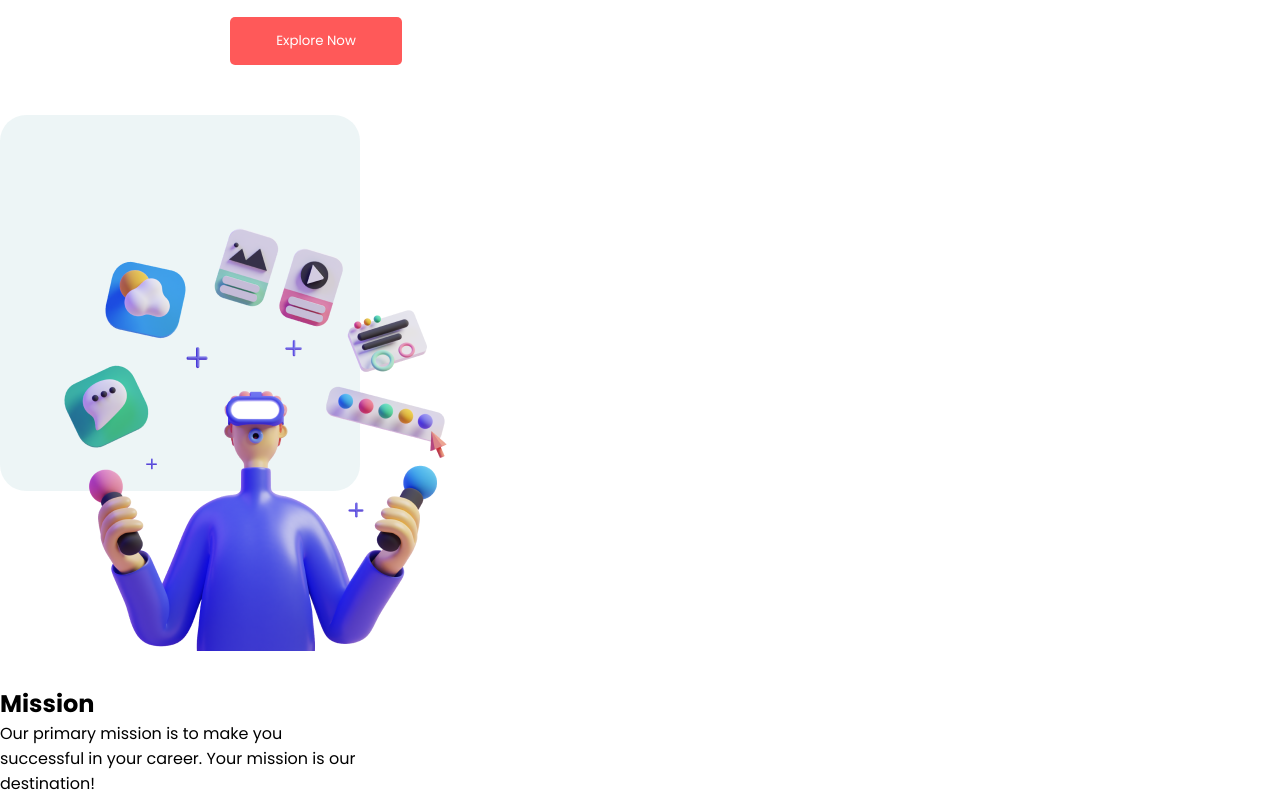
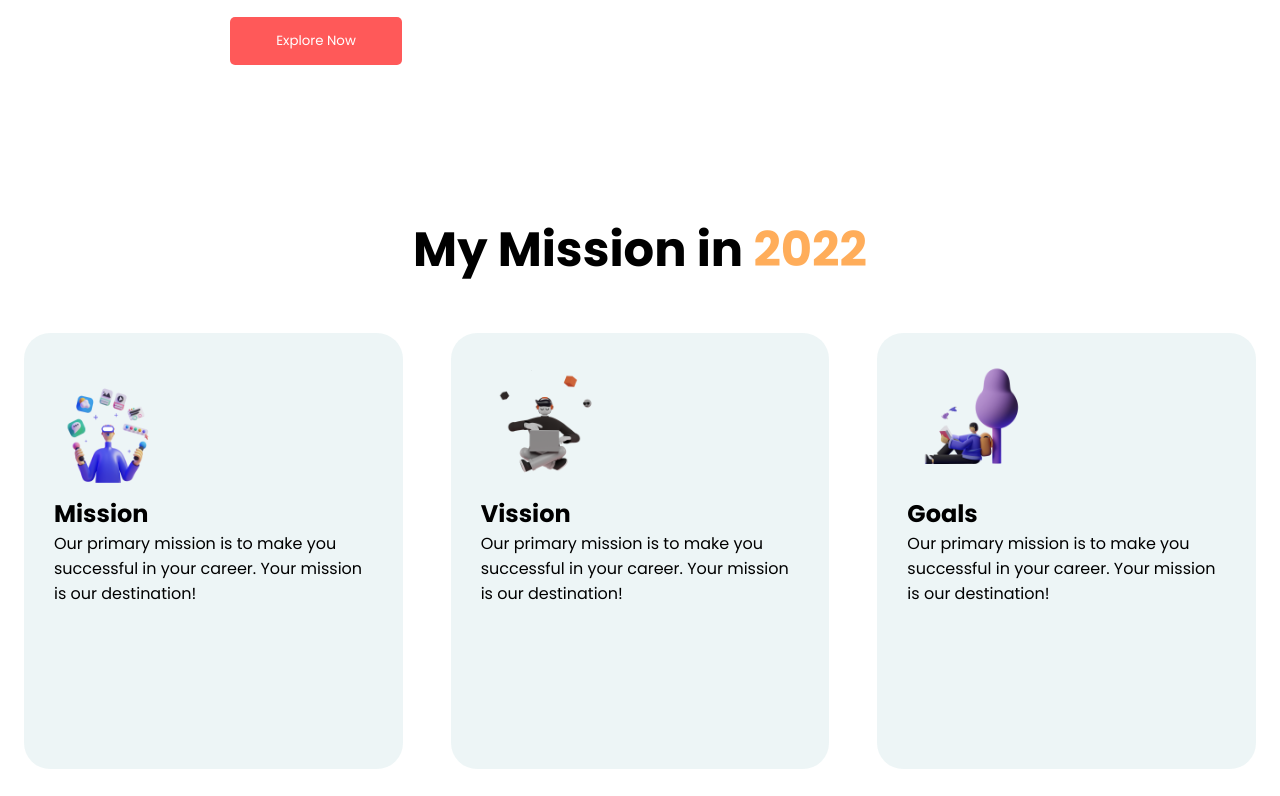
Before and after one commit to kmrajibfaysal/mission-project, a plain HTML site: page index.html in a window 1280 px wide. Shown: the part 743-1539 px from the top of the page. After the commit the page ends 1512 px from the top, so only its background shows below. Drawn offline with Linux system fonts and the light colour scheme.

Commit message:
adding mission 2022 section

```diff
--- a/index.html
+++ b/index.html
@@ -40,12 +40,23 @@
     </section>
 
     <!-- Our mission -->
+    <h1 id="mission-heading">My Mission in <span class="orange-text">2022</span></h1>
     <section class="mission">
         <div class="card">
             <img src="./images/illustrator-1.png" alt="">
             <h2>Mission</h2>
             <p>Our primary mission is to make you successful in your career. Your mission is our destination! </p>
         </div>
+        <div class="card">
+            <img src="./images/illustrator-2.png" alt="">
+            <h2>Vission</h2>
+            <p>Our primary mission is to make you successful in your career. Your mission is our destination! </p>
+        </div>
+        <div class="card">
+            <img src="./images/illustrator-3.png" alt="">
+            <h2>Goals</h2>
+            <p>Our primary mission is to make you successful in your career. Your mission is our destination! </p>
+        </div>
     </section>
   </body>
 </html>
--- a/style.css
+++ b/style.css
@@ -86,4 +86,26 @@
   height: 376px;
   background-color: rgba(79, 157, 166, 0.1);
   border-radius: 26px;
+  padding: 30px;
+  margin: auto 24px
 }
+
+.card img {
+    width: 126px;
+    height: 126px;
+}
+
+.mission {
+    display:flex;
+    justify-content: center;
+    align-items: center;
+}
+
+#mission-heading {
+    text-align: center;
+    font-weight: 700;
+    line-height: 70px;
+    font-size: 48px;
+    margin-bottom: 48px;
+    margin-top: 100px;
+}
```
